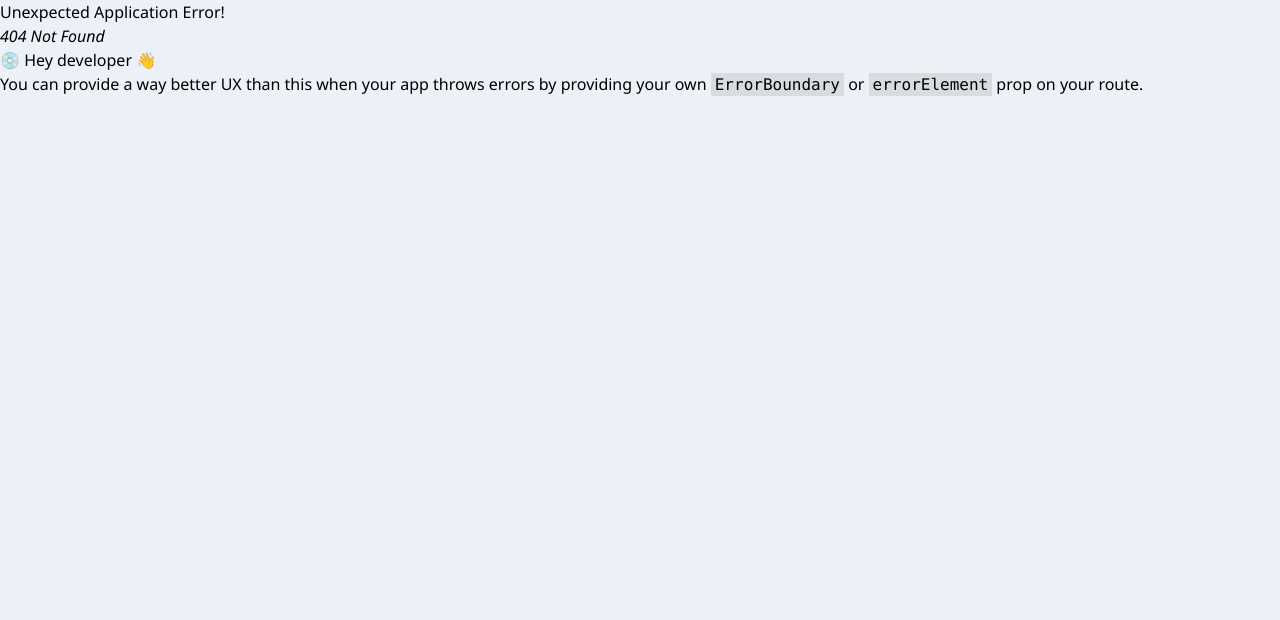
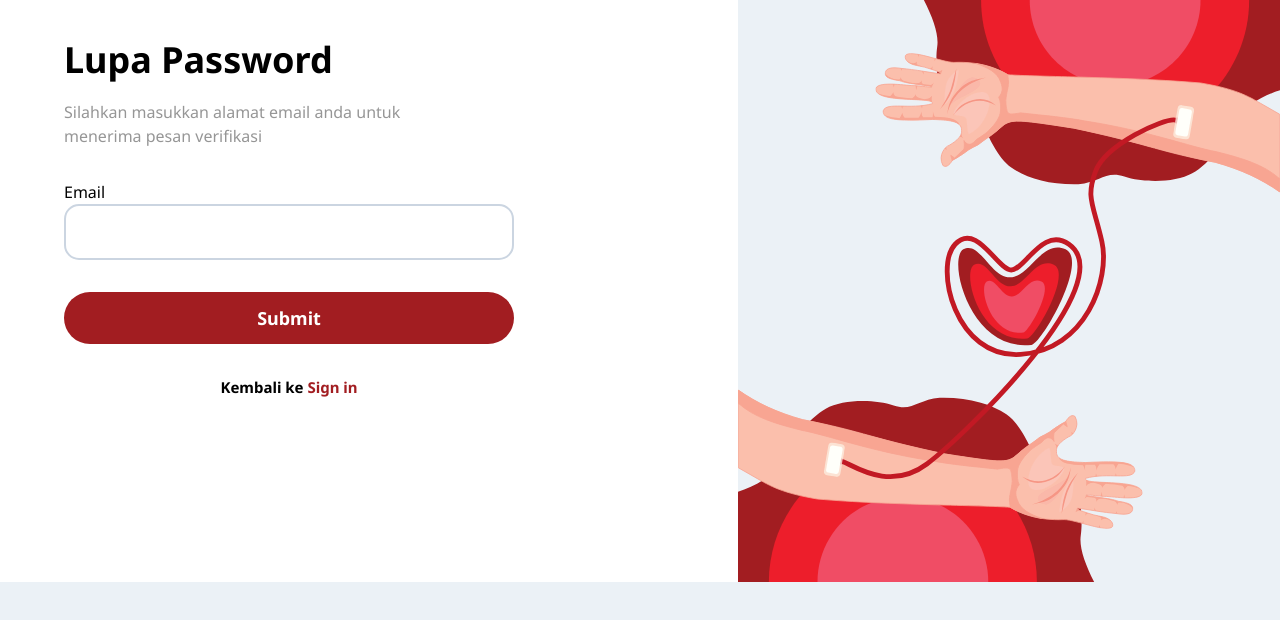
Before and after one commit to Nkas2/MASSIVE-PROJECT, a React (Vite) app in the folder client/: page /lupaPassword in a window 1280 px wide. Before the commit this address had no page. Shown: the top 620 px of the page. Built offline with nearby package versions, Linux system fonts and the light colour scheme.

Commit message:
lupa password page

```diff
--- a/client/src/layout/Auth/AuthLayout.jsx
+++ b/client/src/layout/Auth/AuthLayout.jsx
@@ -4,7 +4,7 @@ import { Outlet } from 'react-router-dom';
 export const AuthLayout = () => {
   return (
     <>
-      <div className="flex h-screen">
+      <div className="flex">
         {/* form */}
         <div className=" items-center">
           <Outlet />
--- a/client/src/main.jsx
+++ b/client/src/main.jsx
@@ -15,6 +15,7 @@ import { StokDarah } from './page/StokDarah/StokDarah.jsx';
 import { AuthLayout } from './layout/Auth/AuthLayout.jsx';
 import { Login } from './page/Login.jsx';
 import { SignUp } from './page/SignUp.jsx';
+import { LupaPassword } from './page/LupaPassword.jsx';
 // import { CssBaseline } from '@mui/material';
 
 const router = createBrowserRouter([
@@ -48,6 +49,10 @@ const router = createBrowserRouter([
         path: '/signup',
         element: <SignUp />,
       },
+      {
+        path: '/lupaPassword',
+        element: <LupaPassword />,
+      },
     ],
   },
 ]);
--- a/client/src/page/Login.jsx
+++ b/client/src/page/Login.jsx
@@ -44,7 +44,7 @@ export const Login = () => {
                 />
               </div>
 
-              <div>
+              <div className="mb-3">
                 <h1>Password</h1>
                 <input
                   type="password"
@@ -54,9 +54,11 @@ export const Login = () => {
                 />
               </div>
 
-              <div className="mb-12 text-right">
-                <p>Lupa Password?</p>
-              </div>
+              <Link to={'/lupaPassword'}>
+                <div className="mb-12 text-right">
+                  <p>Lupa Password?</p>
+                </div>
+              </Link>
             </div>
 
             <Link to={'/'} className="pt-4">
--- /dev/null
+++ b/client/src/page/LupaPassword.jsx
@@ -0,0 +1,48 @@
+import { Form, Link } from 'react-router-dom';
+import { ButtonAuth } from '../components/item/ButtonAuth';
+
+export const LupaPassword = () => {
+  return (
+    <>
+      <div className="w-full h-full flex flex-col bg-white mr-56 pl-16">
+        <div className="mt-10 mb-8">
+          <h1 className="text-4xl font-bold mb-5">Lupa Password</h1>
+
+          <p className="text-customGray">
+            Silahkan masukkan alamat email anda untuk <br />
+            menerima pesan verifikasi
+          </p>
+        </div>
+
+        <div>
+          <Form method="post">
+            <div>
+              <h1>Email</h1>
+              <input
+                type="email"
+                name="email"
+                className="w-[450px]  outline-none h-14 rounded-[15px] border-2 pl-4 border-slate-300"
+                autoComplete="off"
+              />
+            </div>
+          </Form>
+
+          <Link>
+            <div className="w-[450px] pt-8">
+              <ButtonAuth text={'Submit'} />
+            </div>
+          </Link>
+        </div>
+
+        <div className="flex justify-center pt-8 mr-56">
+          <p className="text-[15px] font-[600]">
+            Kembali ke{' '}
+            <Link to={'/login'} className="text-primary">
+              Sign in
+            </Link>
+          </p>
+        </div>
+      </div>
+    </>
+  );
+};
```
